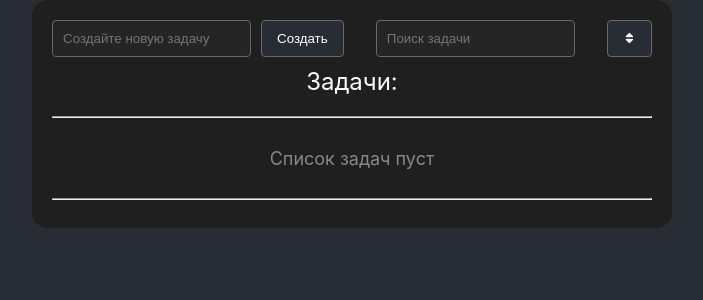
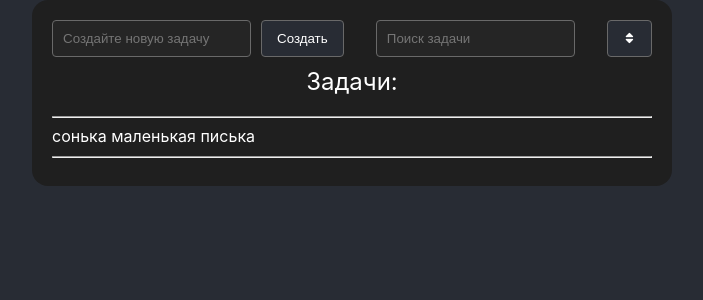
Before and after one commit to baleeshka/todo-list, a React (Create React App) app: page / in a window 1280 px wide. Shown: the top 300 px of the page, without its empty margins (288-991 px from the left). Built offline with nearby package versions, Linux system fonts and the light colour scheme; data requests are answered from the project's data file.

Commit message:
add styles

```diff
--- a/src/components/ToDoPage.jsx
+++ b/src/components/ToDoPage.jsx
@@ -70,7 +70,7 @@ const TodoPage = ({ refreshTodos, setRefreshTodos }) => {
 							onChange={onTodosChange}
 						/>
 						<Button type='submit' style={styles.createButton}>
-							Save
+							<i className='fas fa-save'></i>
 						</Button>
 					</Form>
 				) : (
--- a/src/db.json
+++ b/src/db.json
@@ -1,3 +1,8 @@
 {
-	"todos": []
+  "todos": [
+    {
+      "title": "сонька маленькая писька",
+      "id": 1
+    }
+  ]
 }
```
